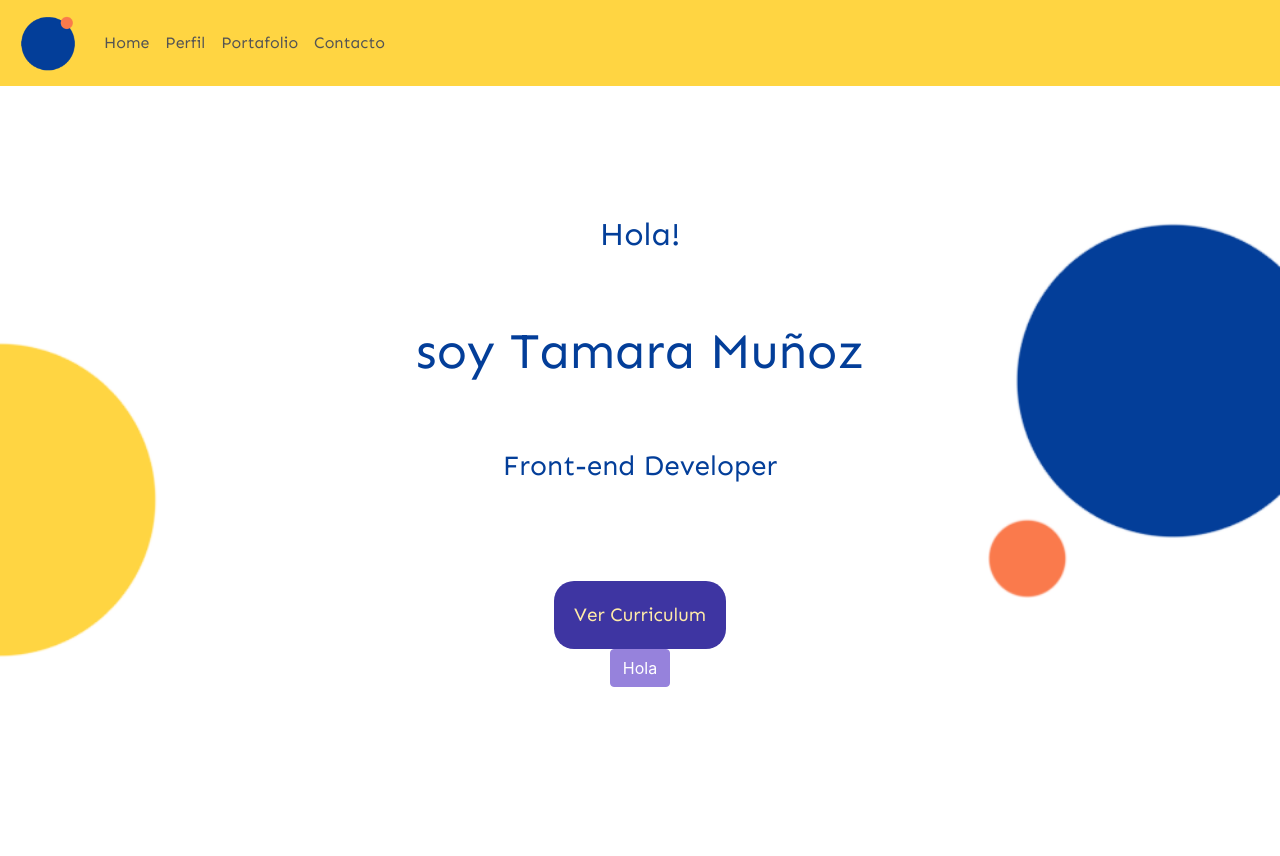
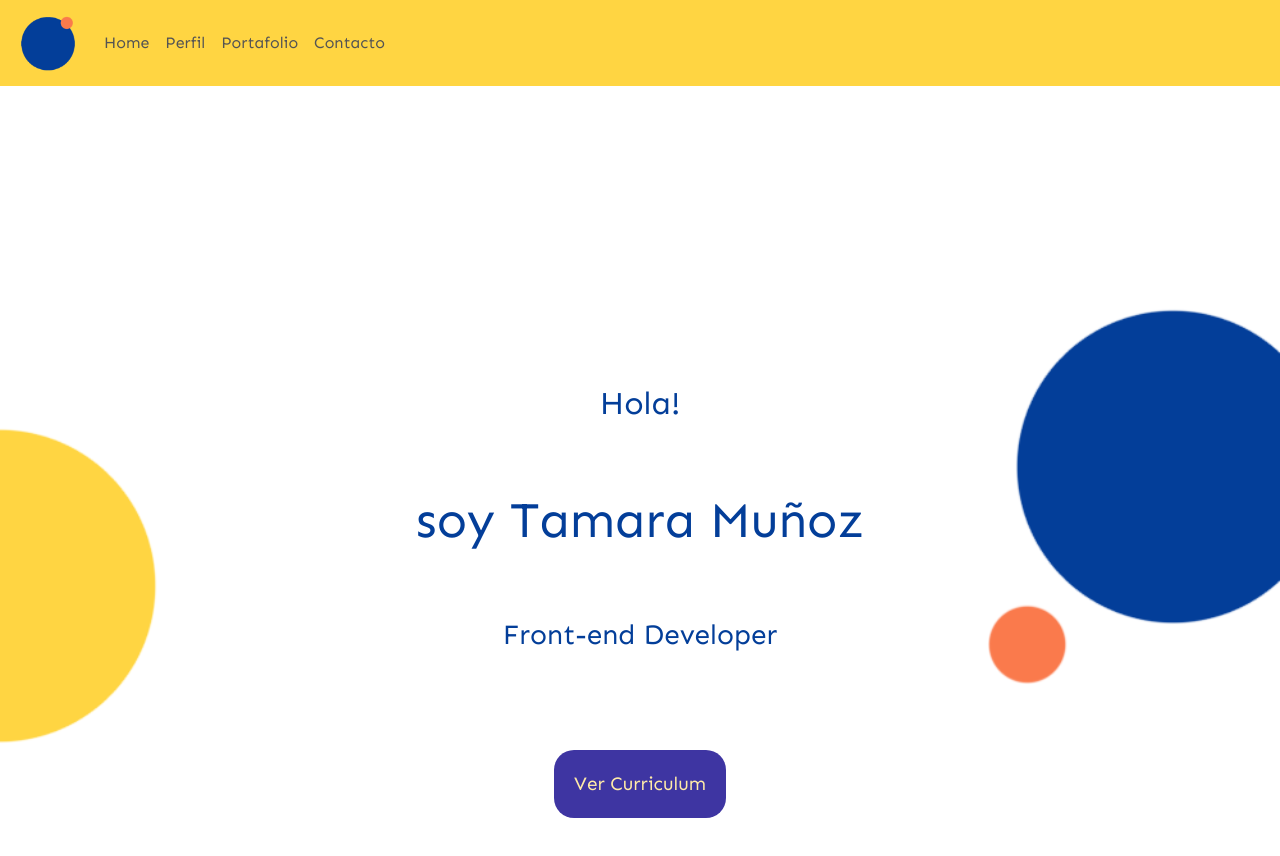
Before and after one commit to tamaramunoz/Portfolio-react, a React (Create React App) app: page / in a window 1280 px wide. Shown: the top 856 px of the page. Before the commit the page ends 800 px from the top, so only its background shows below. Built offline with nearby package versions, Linux system fonts and the light colour scheme.

Commit message:
feat: updating spring library and deleting old testing code

```diff
--- a/package.json
+++ b/package.json
@@ -16,7 +16,8 @@
     "react-hook-form": "^5.1.1",
     "react-router-dom": "^5.1.2",
     "react-scripts": "3.4.0",
-    "react-spring": "^8.0.27",
+    "react-spring": "^9.1.2",
+    "react-use-measure": "^2.0.4",
     "sass": "^1.32.8"
   },
   "scripts": {
--- a/src/App.jsx
+++ b/src/App.jsx
@@ -1,8 +1,8 @@
 import React, {Fragment} from 'react';
 import { BrowserRouter as Router, Route, Link } from "react-router-dom";
-import { Navbar, Nav } from 'react-bootstrap'
-import icono from './images/icono-portafolio.png'
-import Home from './components/Home'
+import { Navbar, Nav } from 'react-bootstrap';
+import icono from './images/icono-portafolio.png';
+import Home from './components/Home';
 import Profile from './components/Profile';
 import Experience from './components/Experience';
 import Contact from './components/Contact';
--- a/src/components/Home.jsx
+++ b/src/components/Home.jsx
@@ -1,29 +1,20 @@
-import React, { Fragment, useState } from 'react'
+import React, { Fragment } from 'react'
 import Background from '../images/fondo-home.png'
 import CVTamara from '../images/Tamara-2020.pdf'
-import { Button } from 'react-bootstrap'
+// import { Button } from 'react-bootstrap'
 import './Home.scss'
-
-import { useTransition, animated } from 'react-spring'
 
 let sectionStyle = {
     width: "100%",
-    height: "700px",
+    height: "1000px",
     backgroundImage: `url(${Background})`
 };
 
 const Home = () => {
 
-    const [isVisible, setIsVisible] = useState(false);
-    const transition = useTransition(isVisible, (p) => p, {
-        from: { x: -100, y: 800, opacity: 0, background: 'lightpink'},
-        enter: { x: 0, y: 0, opacity: 1 },
-        leave: { x: 100, y: 800, opacity: 0 },
-    });
-
     return (
         <Fragment>
-            <div style={sectionStyle} className="home-container">
+            <div style={ sectionStyle } className="home-container">
                 <h2 className="hi">Hola!</h2>
                 <h1 className="im">soy Tamara Muñoz</h1>
                 <h3 className="front"> Front-end Developer </h3>
@@ -31,19 +22,6 @@ const Home = () => {
                 <a href={CVTamara} target="blank">
                     <button className="btn-cv">Ver Curriculum</button>
                 </a>
-
-                <Button variant="primary" onClick={() => setIsVisible(v => !v)} >
-                    Hola
-                </Button>
-
-                <div>
-                    {
-                        transition.map(({item, props, key}) =>
-                            item ? <animated.div style={props} key={key} >Si estoy visible</animated.div> : null
-                        )
-                    }
-                </div>
-
             </div>
         </Fragment>
     );
```
Also changed, not shown: 1 other file (tests, documents, lock files or other folders).
